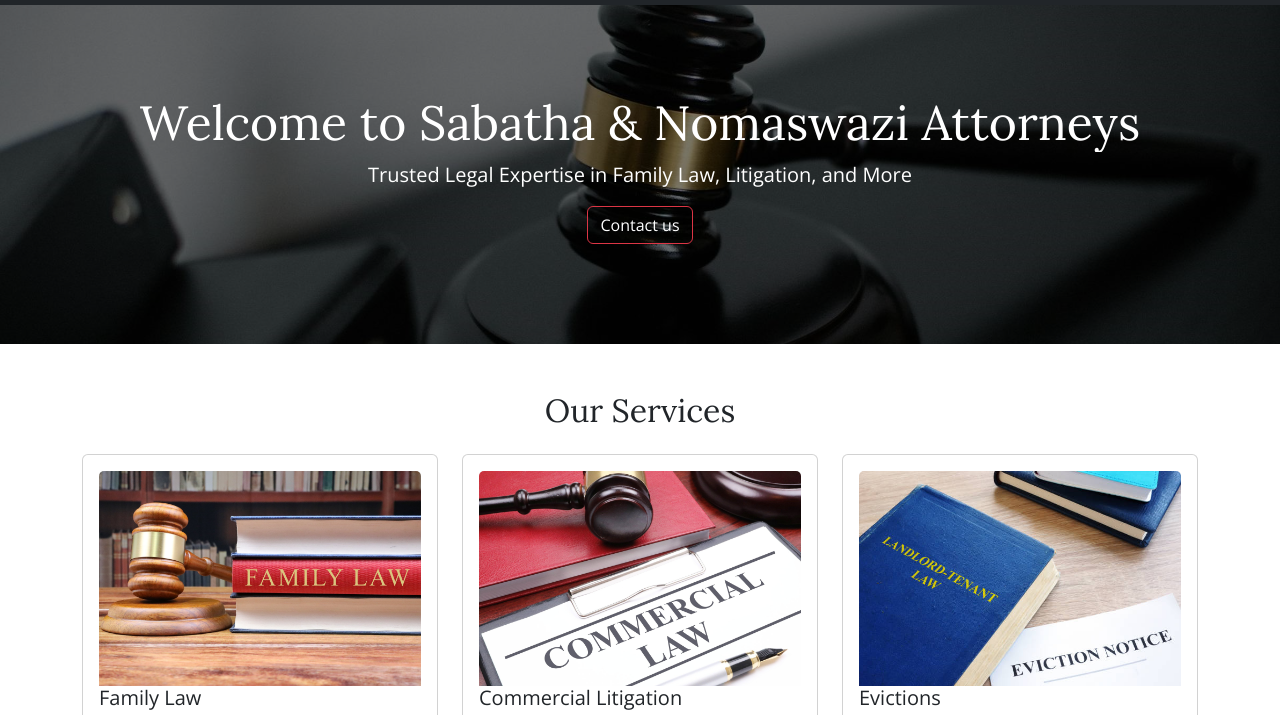
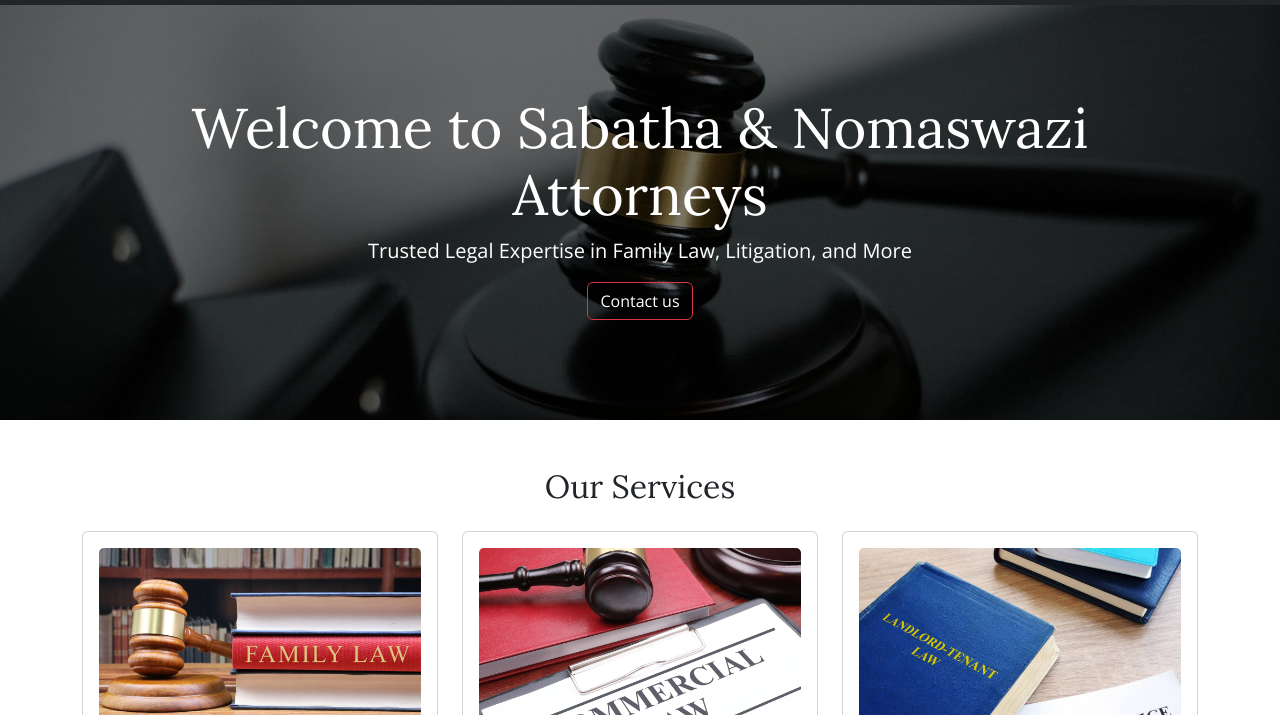
Before and after one commit to ZothaniZulu/s-n-n-attorneys, a plain HTML site: page index.html in a window 1280 px wide. Shown: the part 62-777 px from the top of the page. Drawn offline with nearby package versions, Linux system fonts and the light colour scheme.

Commit message:
made new changes

```diff
--- a/assets/css/style.css
+++ b/assets/css/style.css
@@ -41,13 +41,7 @@ h1, h2, h3 {
   position: relative;
   z-index: 2;
 }
-.hero h1 {
-  white-space: nowrap;
-  overflow: hidden;
 
-
-  font-size: clamp(1.5rem, 5vw, 3rem);
-}
 
 .dark-section {
   background-color: #1c1c1e;
```
